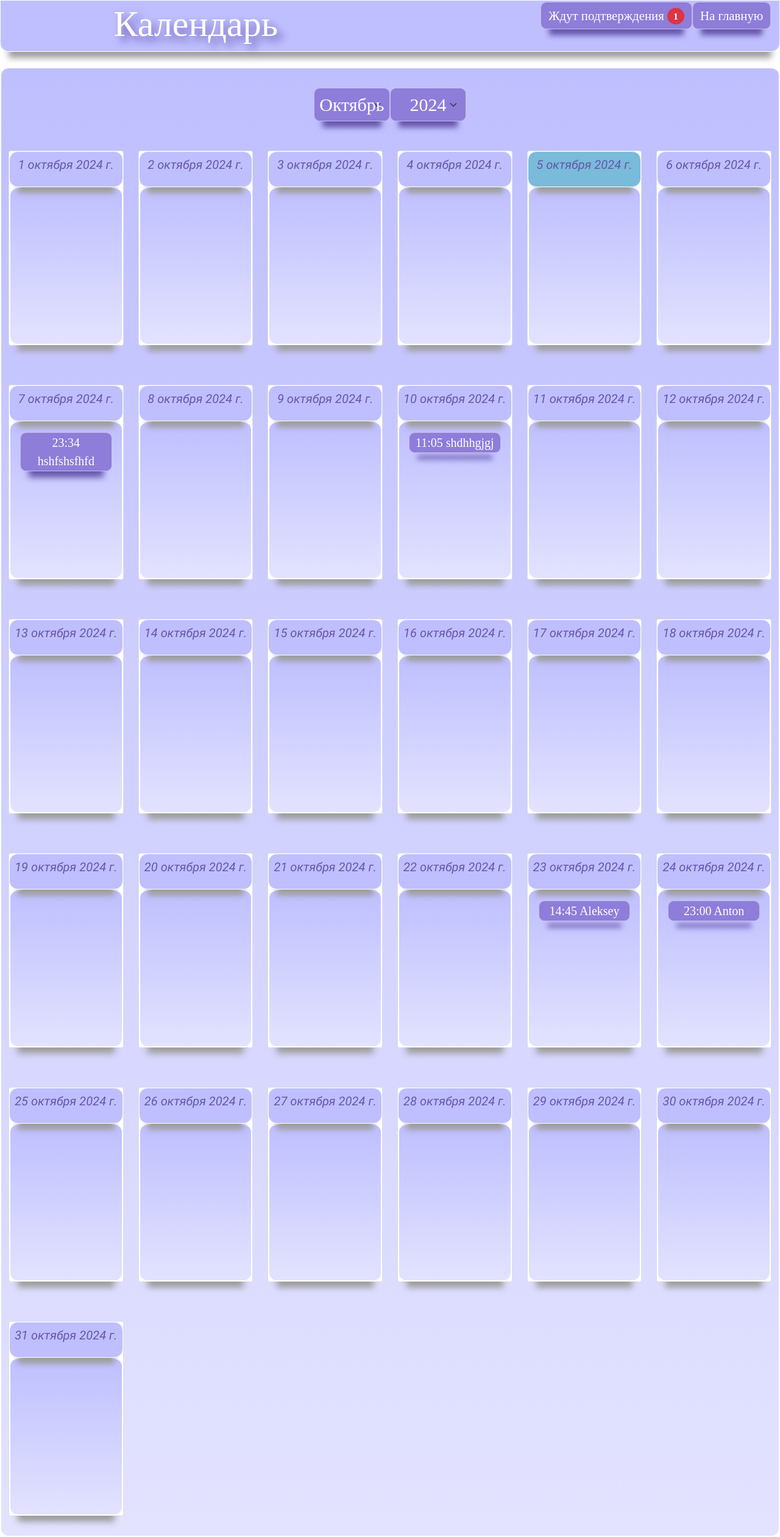
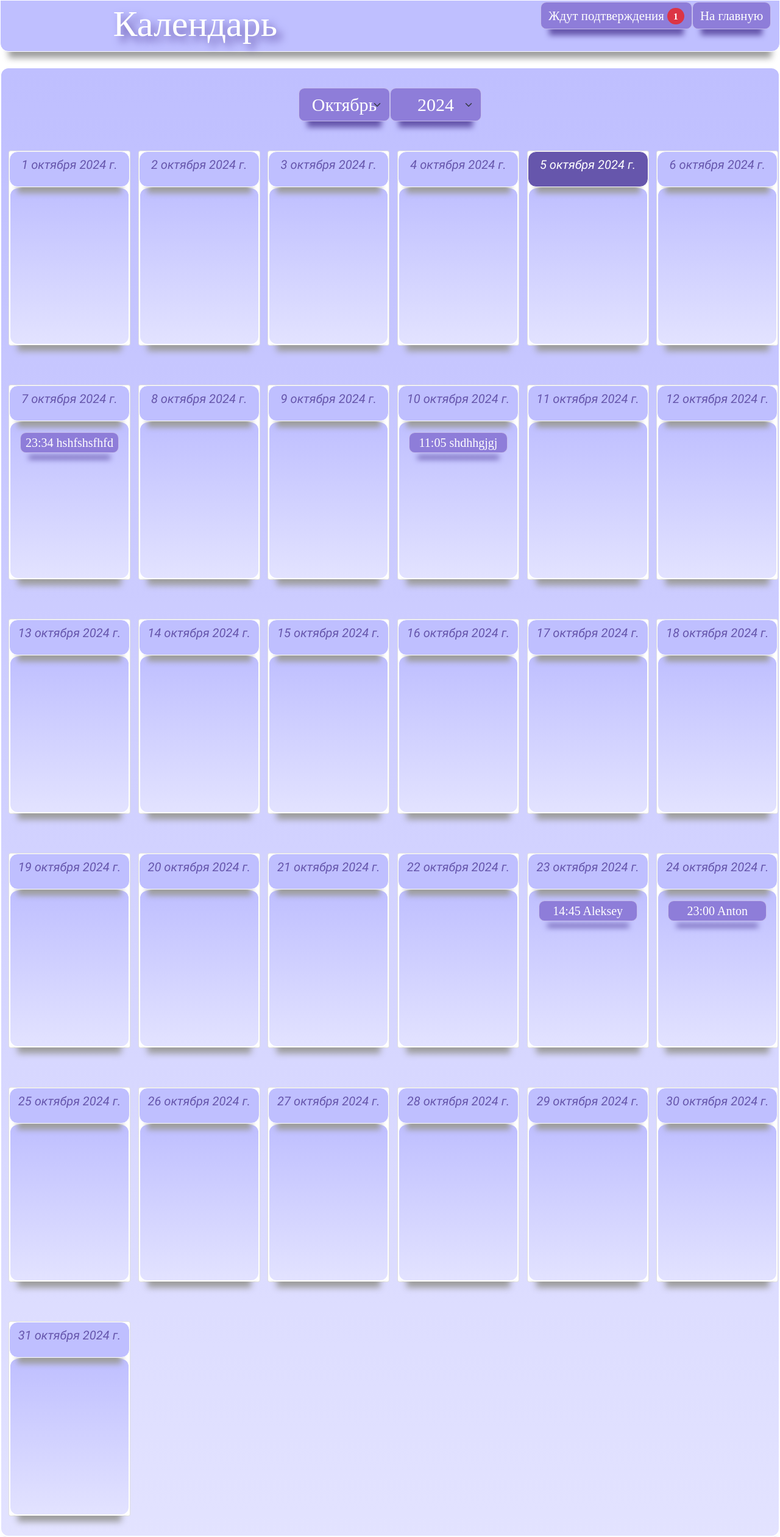
Before and after one commit to bukhantcev/plb, a Django app: page /calendar in a window 1280 px wide. Shown: the whole page at 61% size. Run offline with Django 5.2, Linux system fonts and the light colour scheme; data comes from the database, SQL or seed files in the repository; both versions use the stored data as it was after the commit; parts of the project's set-up code (start-up, migrations or seed data) failed here and were passed over; some libraries are stand-ins or nearby versions; some web fonts are replaced.

Commit message:
5.10.24_last

```diff
--- a/plb/main/templates/main/calendar-gdut.html
+++ b/plb/main/templates/main/calendar-gdut.html
@@ -26,6 +26,7 @@
     <div class="container-fluid">
         <div class="row">
             <div class="col-4 offset-4">
+                {% if status1_quant == 0 %} <p class="text-sections" style="margin-top: 50px;">Неподтвержденных записей нет</p> {% endif %}
                 {% for zapis in zapisi %}
                 {% if zapis.zapis_status == '1' %}
                 <button class="btn btn-primary btn-primary-zapisi" id="zapis-{{zapis.id}}" data-bs-toggle="modal" data-bs-target="#modalZapis-{{ zapis.id }}" style="margin-top: 2rem;">{{ zapis.create_date }} {{ zapis.client_name }}</button>
--- a/plb/main/templates/main/calendar.html
+++ b/plb/main/templates/main/calendar.html
@@ -5,14 +5,25 @@
 <header class="header" id="header-cal" style="position: fixed; width: 100%; z-index: 999;">
     <div class="container-fluid">
         <div class="row">
-            <div class="col">
-                <a href="#" style="text-decoration: none;" onclick="Today()"><h1 class="title" style="margin-top: 0rem;">Календарь</h1></a>
+            <div class="col order-last order-sm-first calendar-header-title">
+                <a href="#" style="text-decoration: none;" onclick="Today()"><h1 class="title" style="margin-top: 0rem; margin-right: 2px;">Календарь</h1></a>
             </div>
-            <div class="col d-flex justify-content-end" style="height: 20%;">
+            <div class="col d-none  d-sm-flex justify-content-end calendar-header-menu" style="height: 20%;">
                 <button class="btn btn-primary" onclick="Gdut()">Ждут подтверждения
                     {% if status1_quant != 0 %}<span class="badge bg-danger" style="border-radius: 14px;">{{ status1_quant }}</span>{% endif %}
                 </button>
                 <button class="btn btn-primary" onclick="Back()">На главную</button>
+            </div>
+            <div class="col d-flex d-sm-none justify-content-end calendar-header-menu"  style="height: 20%;">
+                {% if status1_quant == 0 %} <button class="btn btn-primary" onclick="Gdut()" style="visibility: hidden;">Ждут подтверждения
+                    {% if status1_quant != 0 %}<span class="badge bg-danger" style="border-radius: 14px;">{{ status1_quant }}</span>{% endif %}
+                </button>
+                {% else %}
+                <button class="btn btn-primary" onclick="Gdut()" style="visibility: visible;">Ждут подтверждения
+                    {% if status1_quant != 0 %}<span class="badge bg-danger" style="border-radius: 14px;">{{ status1_quant }}</span>{% endif %}
+                </button>
+                {% endif %}
+                <button class="btn btn-primary" onclick="Back()"><i class="fa-solid fa-house fa-xl" style="color: #ffffff;"></i></button>
             </div>
         </div>
     </div>
@@ -79,11 +90,11 @@
     <button id="customCalbtn" type="submit" style="display: none;"></button>
     </form>
     <a href="#" id="swithMonthLink" style="display: none;">sdvdsfgdsffg</a>
-    <div class="container-fluid d-flex justify-content-center">
-        <div class="row">
+    <div class="container-fluid">
+        <div class="row row-cols-1 row-cols-sm-3 row-cols-lg-6">
             {% for day in fill_cal %}
-            <div class="col-2" id="day-{{day.date}}" style="margin-bottom: 2rem;">
-                <div class="card" style="height: 20rem; margin-top: 2rem;">
+            <div class="col" id="day-{{day.date}}" style="margin-bottom: 2rem;">
+                <div class="card" style="height: 20rem; margin-top: 2rem; min-width: 200px;">
                     {% if day.date == today.date %}
                     <div class="header card-headder headeer-calendar headeer-calendar-today" id="today">
                         <p class="text-sections text-sections-zapisi">{{day.date}}</p>
--- a/plb/main/templates/main/index.html
+++ b/plb/main/templates/main/index.html
@@ -202,7 +202,11 @@
 
 
 
-
+<script>
+  function Calendar(){
+    location = '/calendar'
+  }
+</script>
 
 
 
--- a/plb/main/templates/main/modal-zapis.html
+++ b/plb/main/templates/main/modal-zapis.html
@@ -26,7 +26,7 @@
   <div class="row modal-body-row" style="min-height: 600px;">
     <form action="" method="post">
       {% csrf_token %}
-      <div class="col-8 d-flex justify-content-center  offset-2" style=" margin-top: 200px;">
+      <div class="col-8 d-flex justify-content-center  offset-2" style=" margin-top: 20px;">
 
 
         <label for="name_zapis" class="form-label">
--- a/plb/main/views.py
+++ b/plb/main/views.py
@@ -121,10 +121,14 @@ def calendar_gdut_view(request):
     uslugi = Uslugi.objects.all()
 
 
-
+    try:
+        status1_quant = len(zapisi.filter(zapis_status='1'))
+    except:
+        status1_quant = 0
     context = {
         'zapisi': zapisi,
         'uslugi': uslugi,
+        'status1_quant': status1_quant,
     }
 
     if 'editBtn' in request.POST:
--- a/plb/static/css/main.css
+++ b/plb/static/css/main.css
@@ -199,7 +199,7 @@ footer.footer {
 }
 
 .form-select-castom-small {
-    width: 10%;
+    width: 150px;
 }
 
 .form-edit-price {
@@ -329,8 +329,12 @@ footer.footer {
 }
 
 .headeer-calendar-today {
-    scroll-margin-top: 120px;
-    background-color: rgb(121, 187, 217);
+    scroll-margin-top: 140px;
+    background-color: var(--btn-hover);
+
+}
+.headeer-calendar-today > p{
+    color: #fff;
 
 }
 
@@ -397,7 +401,12 @@ ul >* {
 }
 
 
-
+.calendar-header-title {
+    order: -1 !important;
+}
+.calendar-header-menu {
+    order: 6 !important;
+}
 
 
 
@@ -631,5 +640,20 @@ ul >* {
     .base {
         background-size: 0%;
     }
+    .calendar-header-title {
+        z-index: 0;
+    }
+    .calendar-header-menu {
+        z-index: 1;
+    }
+}
 
+@media (max-width: 476px) {
+
+    .calendar-header-title {
+        order: 6 !important;
+    }
+    .calendar-header-menu {
+        order: -1 !important;
+    }
 }
```
Also changed, not shown: plb/main/templates/main/menu-offcanvas.html (+6 -1 lines), plb/db.sqlite3.
